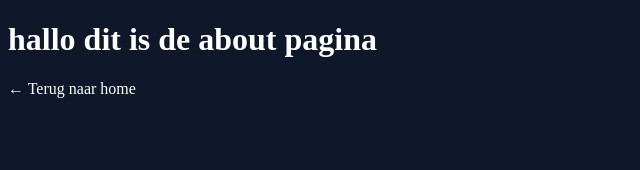
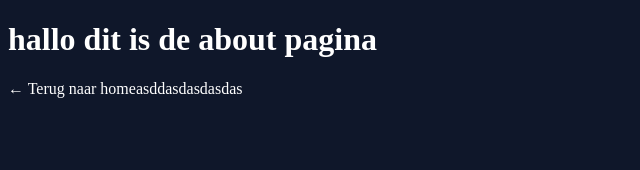
Before and after one commit to itzmitto/svelte-dashboard-project, a SvelteKit app: page /about in a window 1280 px wide. Shown: the top 170 px of the page, without its empty margins (0-640 px from the left). Built offline with nearby package versions, Linux system fonts and the light colour scheme.

Commit message:
derde test

```diff
--- a/src/routes/about/+page.svelte
+++ b/src/routes/about/+page.svelte
@@ -1,7 +1,7 @@
 <svelte>
   <h1>hallo dit is de about pagina</h1>
   <div>
-    <a href="/">← Terug naar home</a>
+    <a href="/">← Terug naar homeasddasdasdasdas</a>
   </div>
 </svelte>
 
```
